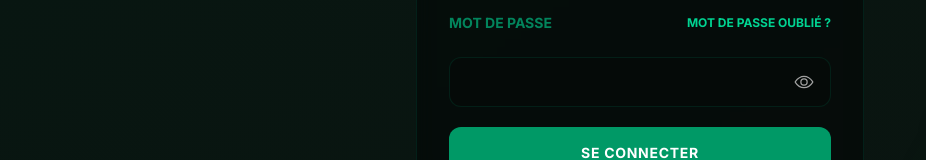
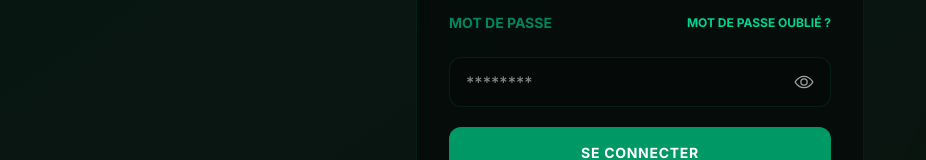
Before and after one commit to matthieumelin/certificate, a React (Vite) app: page /login in a window 1280 px wide. Shown: the part 537-697 px from the top of the page, without its empty margins (0-926 px from the left). Built offline with nearby package versions, Linux system fonts and the light colour scheme; no server answers.

Commit message:
added type button in file upload

```diff
--- a/src/components/UI/Form/FileUpload.tsx
+++ b/src/components/UI/Form/FileUpload.tsx
@@ -268,6 +268,7 @@ const FileUpload: FC<FileUploadProps> = ({
                                     </div>
 
                                     <button
+                                        type="button"
                                         onClick={e => {
                                             e.stopPropagation();
                                             removeFile(path);
--- a/src/pages/Auth/Login.tsx
+++ b/src/pages/Auth/Login.tsx
@@ -105,6 +105,7 @@ const LoginPage: FC = () => {
                       type='password'
                       id='password'
                       name='password'
+                      placeholder="********"
                     />
                   </FormGroup>
 
```
